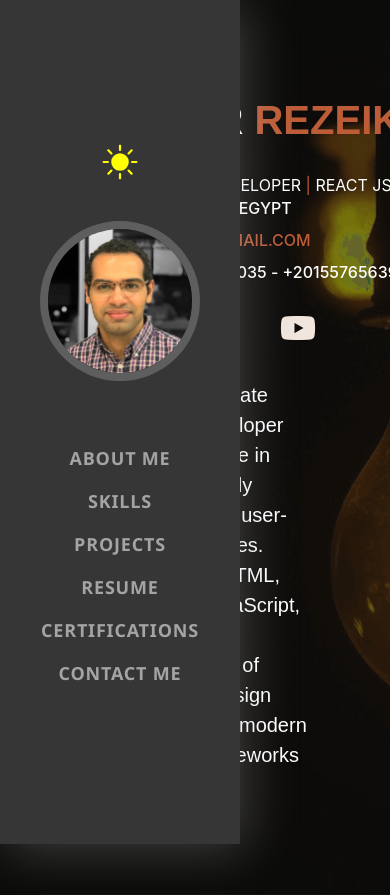
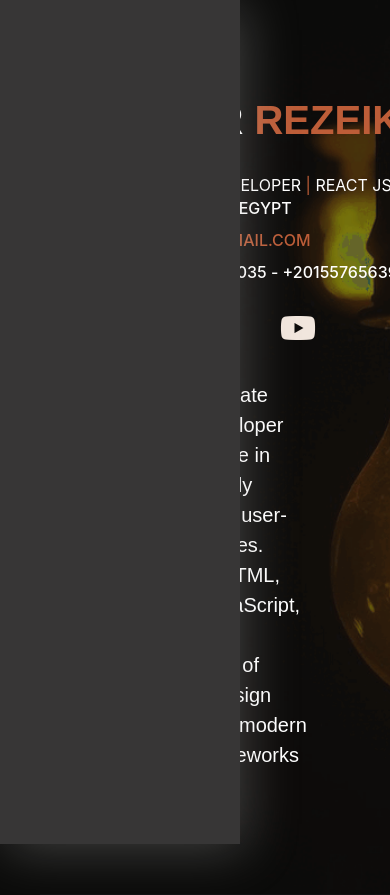
Before and after one commit to PeterRizek009/PeterRezeik, a React (Create React App) app: page / in a window 390 px wide. Built offline with nearby package versions, Linux system fonts and the light colour scheme; the HTML template or start-up script is replaced by a standard one; a web font is replaced by a local one.

Commit message:
edit the navbar

```diff
--- a/src/components/navbar/nav.css
+++ b/src/components/navbar/nav.css
@@ -185,8 +185,9 @@
 
 @media (min-width : 300px) and (max-width: 800px) {
   #sideNav .navbar-collapse .navbar-nav {
-    z-index: 20000;
+    display: none;
   }
+
 
   .navbar-closed {
     justify-content: flex-start;
```
